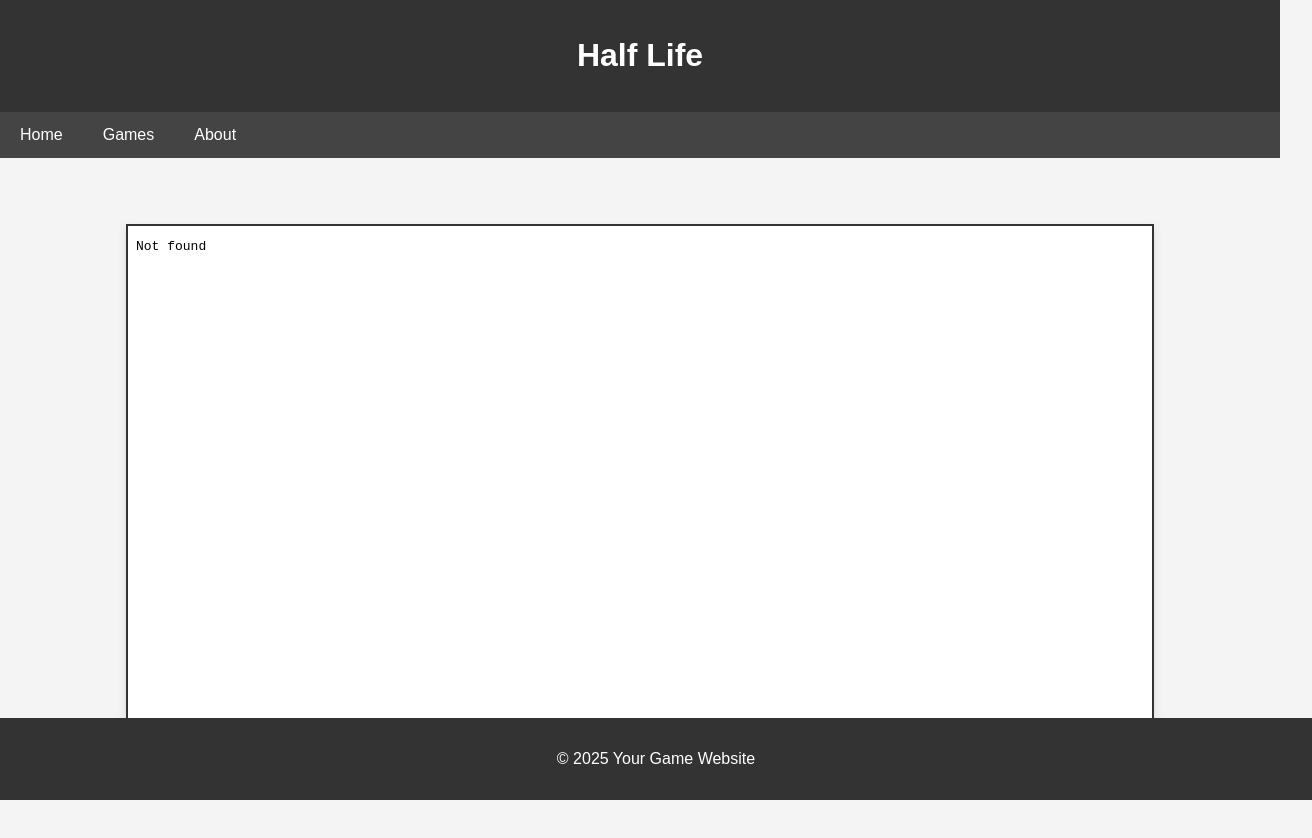
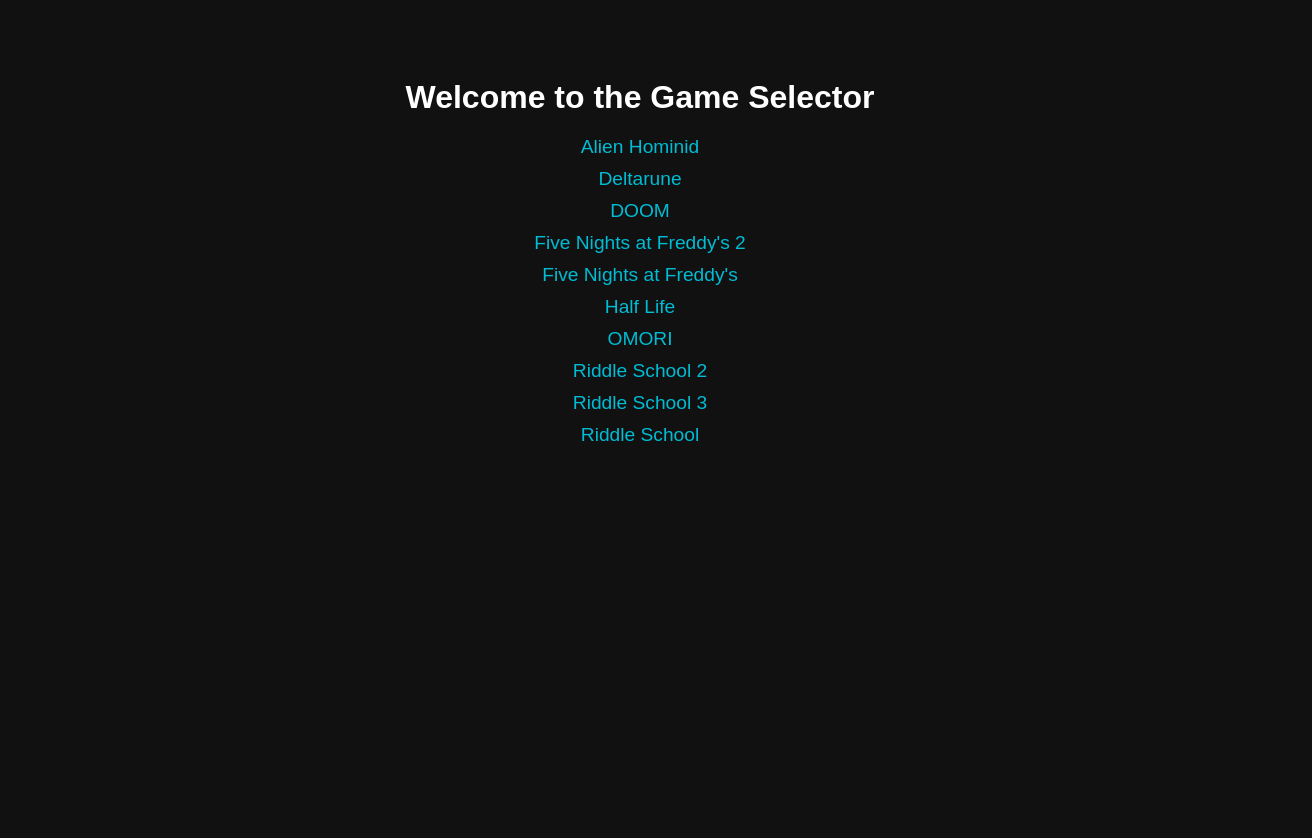
Before and after one commit to jbdah/jbdah.github.io, a plain HTML site: page index.html in a window 1280 px wide. Shown: the whole page, 1312 px wide, since content can reach past the window. After the commit the page ends 800 px from the top, so only its background shows below. Drawn offline with Linux system fonts and the light colour scheme.

Commit message:
Update index.html

```diff
--- a/index.html
+++ b/index.html
@@ -1,96 +1,52 @@
 <!DOCTYPE html>
 <html lang="en">
-
 <head>
     <meta charset="UTF-8">
     <meta name="viewport" content="width=device-width, initial-scale=1.0">
-    <meta http-equiv="X-UA-Compatible" content="ie=edge">
-    <title>Embed HTML Game</title>
+    <title>Game Selector</title>
     <style>
         body {
             font-family: Arial, sans-serif;
-            margin: 0;
-            padding: 0;
-            background-color: #f4f4f4;
-            color: #333;
-        }
-
-        header {
-            background-color: #333;
+            background-color: #111;
             color: white;
             text-align: center;
-            padding: 1rem;
+            padding: 50px;
         }
-
-        nav {
-            background-color: #444;
-            overflow: hidden;
+        h1 {
+            font-size: 2em;
+            margin-bottom: 20px;
         }
-
-        nav a {
-            color: white;
-            padding: 14px 20px;
-            text-align: center;
+        ul {
+            list-style-type: none;
+            padding: 0;
+        }
+        li {
+            margin: 10px 0;
+        }
+        a {
             text-decoration: none;
-            float: left;
+            font-size: 1.2em;
+            color: #00bcd4;
+            transition: color 0.3s;
         }
-
-        nav a:hover {
-            background-color: #575757;
-        }
-
-        .content {
-            display: flex;
-            justify-content: center;
-            align-items: center;
-            height: calc(100vh - 120px);
-        }
-
-        .game-container {
-            width: 80%;
-            height: 80%;
-            border: 2px solid #333;
-            background-color: #fff;
-            position: relative;
-            box-shadow: 0px 4px 10px rgba(0, 0, 0, 0.1);
-        }
-
-        footer {
-            text-align: center;
-            padding: 1rem;
-            background-color: #333;
-            color: white;
-            position: absolute;
-            width: 100%;
-            bottom: 0;
+        a:hover {
+            color: #ff9800;
         }
     </style>
 </head>
-
 <body>
-
-    <header>
-        <h1>Half Life</h1>
-    </header>
-
-    <nav>
-        <a href="#">Home</a>
-        <a href="#">Games</a>
-        <a href="#">About</a>
-    </nav>
-
-    <div class="content">
-        <div class="game-container">
-            <!-- Embed your game files here -->
-            <iframe <iframe src="games/halflife.html" width="100%" height="100%" frameborder="0" title="Game"></iframe>
-</iframe>
-        </div>
-    </div>
-
-    <footer>
-        <p>&copy; 2025 Your Game Website</p>
-    </footer>
-
+    <h1>Welcome to the Game Selector</h1>
+    <ul>
+        <li><a href="Alien Hominid.html">Alien Hominid</a></li>
+        <li><a href="Deltarune.html">Deltarune</a></li>
+        <li><a href="DOOM.html">DOOM</a></li>
+        <li><a href="Five Nights at Freddy's 2.html">Five Nights at Freddy's 2</a></li>
+        <li><a href="Five Nights at Freddy's.html">Five Nights at Freddy's</a></li>
+        <li><a href="Half Life.html">Half Life</a></li>
+        <li><a href="OMORI.html">OMORI</a></li>
+        <li><a href="Riddle School 2.html">Riddle School 2</a></li>
+        <li><a href="Riddle School 3.html">Riddle School 3</a></li>
+        <li><a href="Riddle School.html">Riddle School</a></li>
+    </ul>
 </body>
-
 </html>
```
